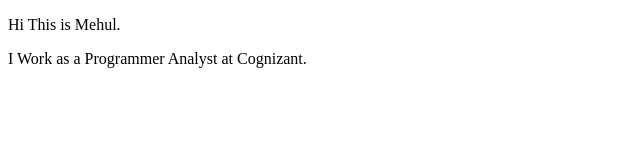
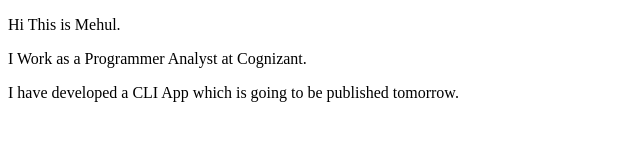
Before and after one commit to mjmehulchouradia/mehulchouradia_portfolio, a plain HTML site: page index.html in a window 1280 px wide. Shown: the whole page, without its empty margins (0-640 px from the left). Drawn offline with Linux system fonts and the light colour scheme.

Commit message:
update details of project

```diff
--- a/index.html
+++ b/index.html
@@ -9,5 +9,8 @@
 <body>
     <p>Hi This is Mehul.</p>
     <p>I Work as a Programmer Analyst at Cognizant.</p>
+
+    I have developed a CLI App which is going to be published tomorrow.
+
 </body>
 </html>
```
